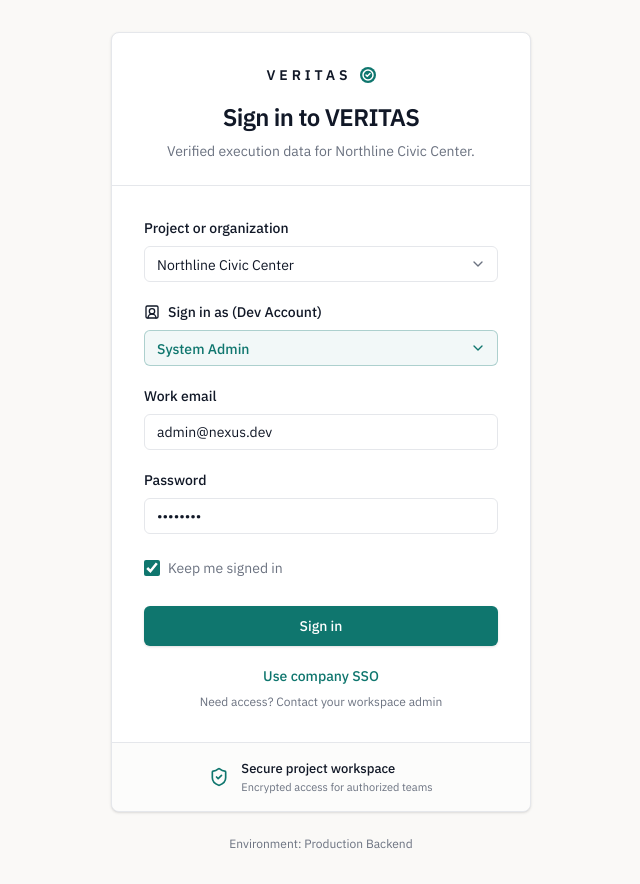
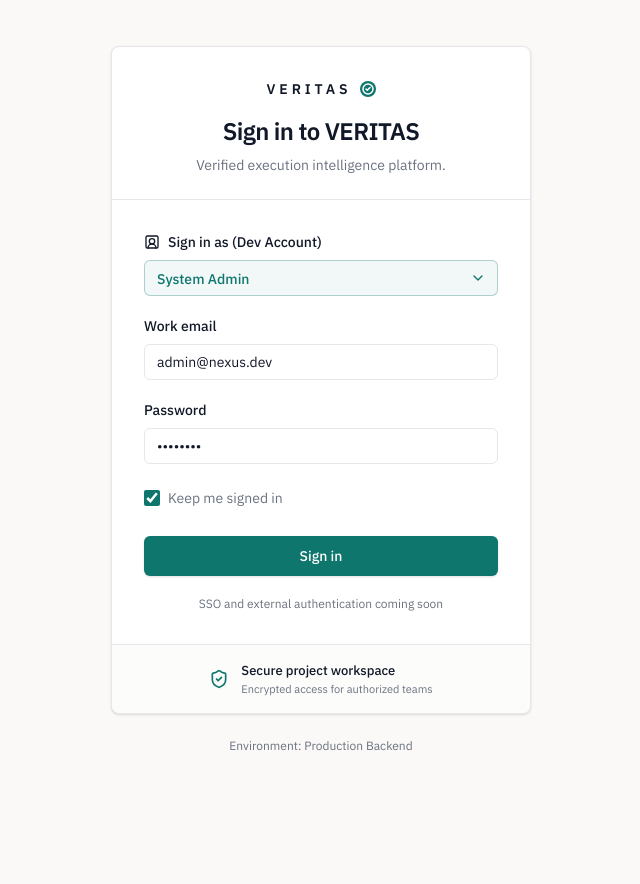
Before and after one commit to kapilkurchaniya/VERITAS, a Next.js app in the folder apps/web/: page /login in a window 1280 px wide. Shown: the whole page, without its empty margins (319-959 px from the left). After the commit the page ends 800 px from the top, so only its background shows below. Built offline with nearby package versions, Linux system fonts and the light colour scheme; no server answers.

Commit message:
feat: add login page with role selection and authentication

```diff
--- a/apps/web/src/app/login/page.tsx
+++ b/apps/web/src/app/login/page.tsx
@@ -1,6 +1,6 @@
 "use client";
 
-import { useState, type FormEvent } from "react";
+import { useState, useEffect, type FormEvent } from "react";
 import { useRouter } from "next/navigation";
 import { CheckCircle2, ShieldCheck, ChevronDown, UserSquare2, Loader2, AlertCircle } from "lucide-react";
 import { useAuthStore } from "@/lib/auth-store";
@@ -64,24 +64,12 @@ export default function LoginPage() {
 
             <div className="flex flex-col gap-2">
               <h1 className="text-2xl font-semibold tracking-tight text-foreground">Sign in to VERITAS</h1>
-              <p className="text-sm text-muted-foreground">Verified execution data for Northline Civic Center.</p>
+              <p className="text-sm text-muted-foreground">Verified execution intelligence platform.</p>
             </div>
           </div>
 
           {/* Form Content */}
           <form onSubmit={handleSubmit} className="p-8 flex flex-col gap-5">
-
-            {/* Project Selector */}
-            <div className="flex flex-col gap-2">
-              <label htmlFor="project" className="text-sm font-medium text-foreground">Project or organization</label>
-              <div className="relative">
-                <select id="project" className="input cursor-pointer appearance-none pr-10" defaultValue="northline">
-                  <option value="northline">Northline Civic Center</option>
-                  <option value="southline">Southline Medical Hub</option>
-                </select>
-                <ChevronDown className="absolute right-3 top-1/2 -translate-y-1/2 w-4 h-4 text-muted-foreground pointer-events-none" />
-              </div>
-            </div>
 
             {/* Role Demo Selector */}
             <div className="flex flex-col gap-2">
@@ -164,12 +152,9 @@ export default function LoginPage() {
               </button>
 
               <div className="flex flex-col items-center gap-2 mt-2">
-                <a href="#" className="text-sm font-medium text-primary hover:underline">
-                  Use company SSO
-                </a>
-                <a href="#" className="text-xs text-muted-foreground hover:underline">
-                  Need access? Contact your workspace admin
-                </a>
+                <span className="text-xs text-muted-foreground">
+                  SSO and external authentication coming soon
+                </span>
               </div>
             </div>
 
```
